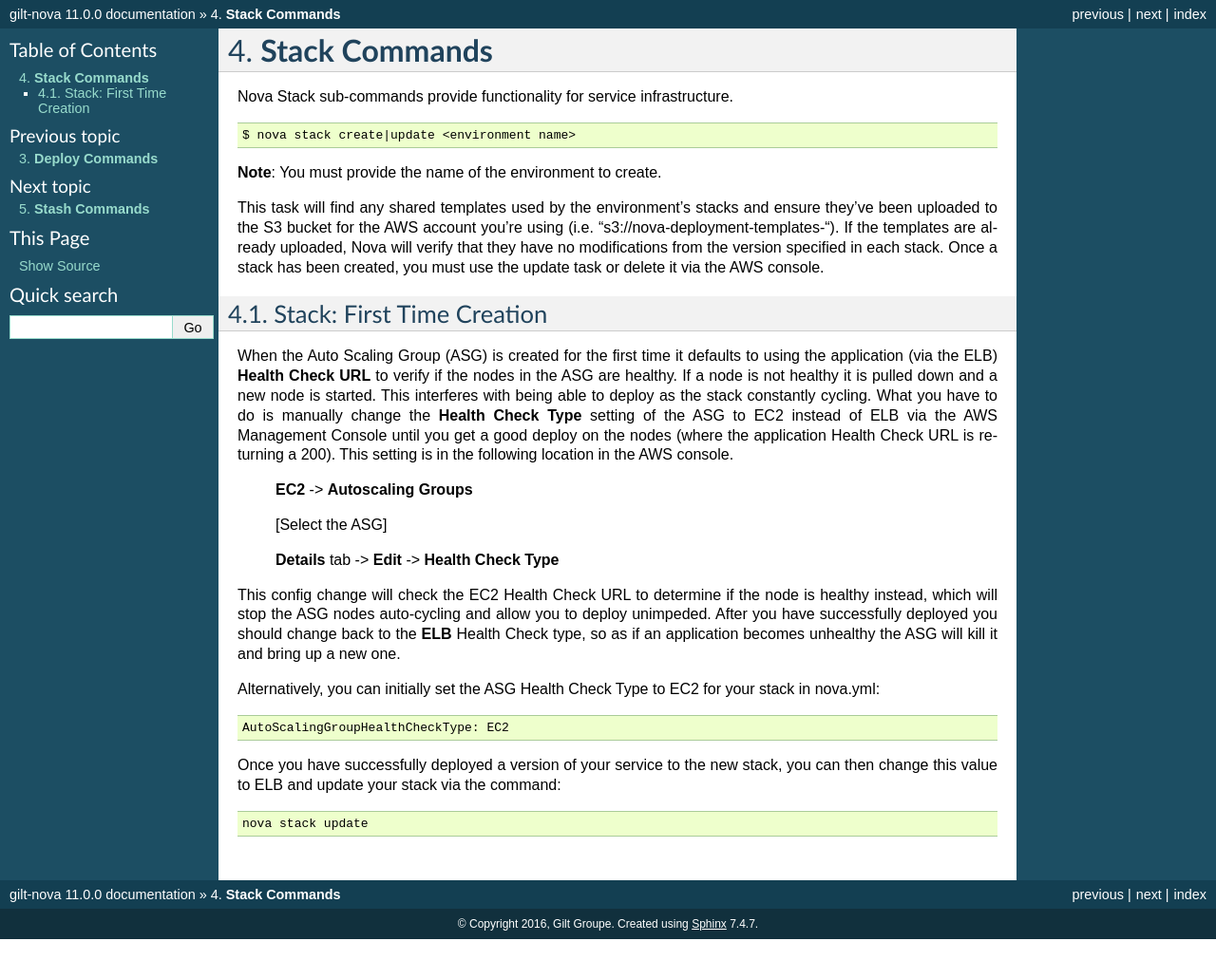
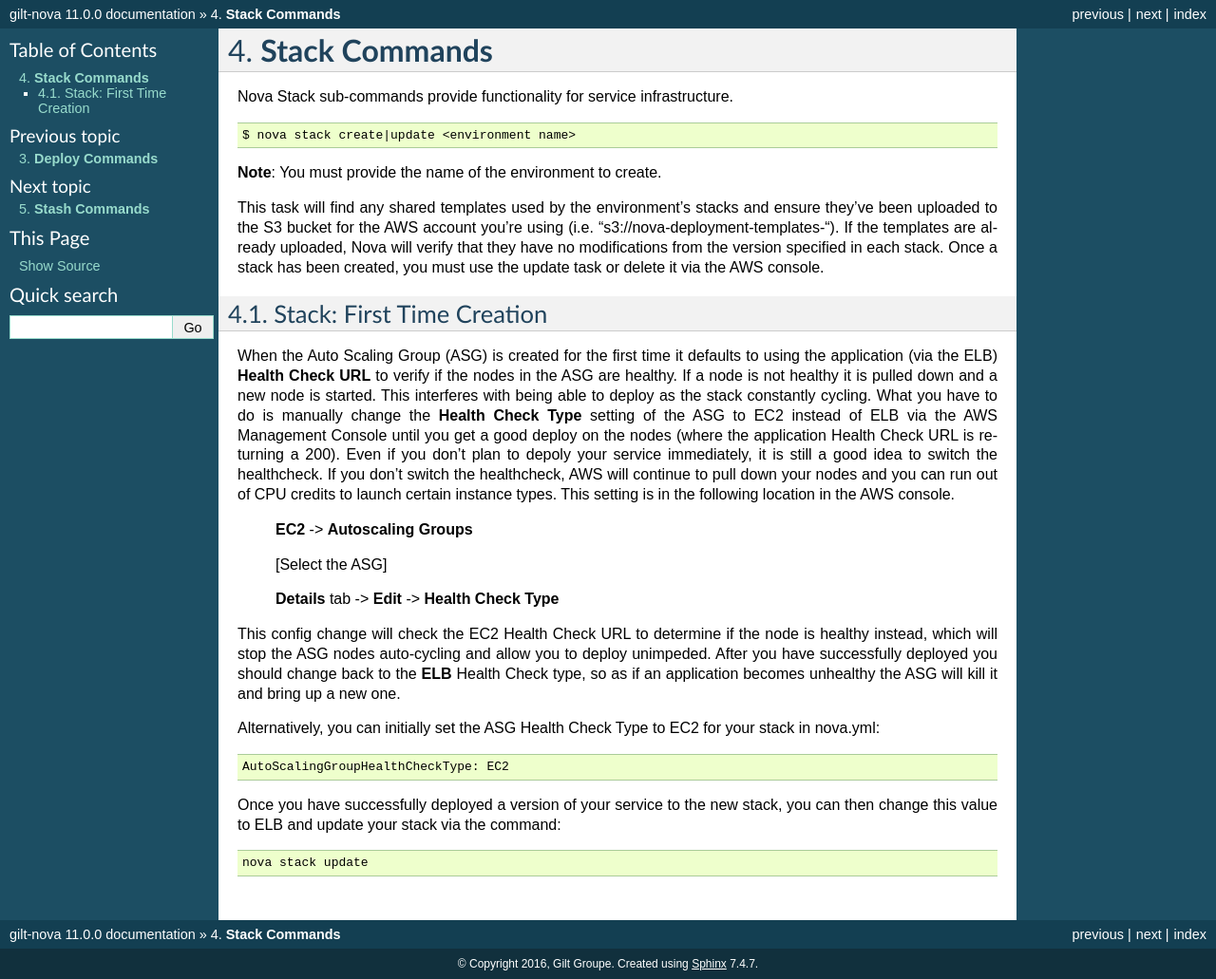
Before and after one commit to zeus911/nova, a Sphinx documentation site: the page built from docs/commands/stack.rst, in a window 1280 px wide. Shown: the whole page at 95% size. Built offline with Sphinx 7.4.7, drawn with Linux system fonts in a browser that asks for light colours; before the commit the page ends 989 px from its top, so only the background shows below that.

Commit message:
update health check comment

```diff
--- a/docs/commands/stack.rst
+++ b/docs/commands/stack.rst
@@ -23,7 +23,7 @@
 to verify if the nodes in the ASG are healthy. If a node is not healthy it is pulled down and a new node is started. This
 interferes with being able to deploy as the stack constantly cycling. What you have to do is manually change the **Health Check Type**
 setting of the ASG to EC2 instead of ELB via the AWS Management Console until you get a good deploy on the nodes (where the application
-Health Check URL is returning a 200). This setting is in the following location in the AWS console.
+Health Check URL is returning a 200). Even if you don't plan to depoly your service immediately, it is still a good idea to switch the healthcheck. If you don't switch the healthcheck, AWS will continue to pull down your nodes and you can run out of CPU credits to launch certain instance types. This setting is in the following location in the AWS console.
 
    **EC2** -> **Autoscaling Groups**
 
```
